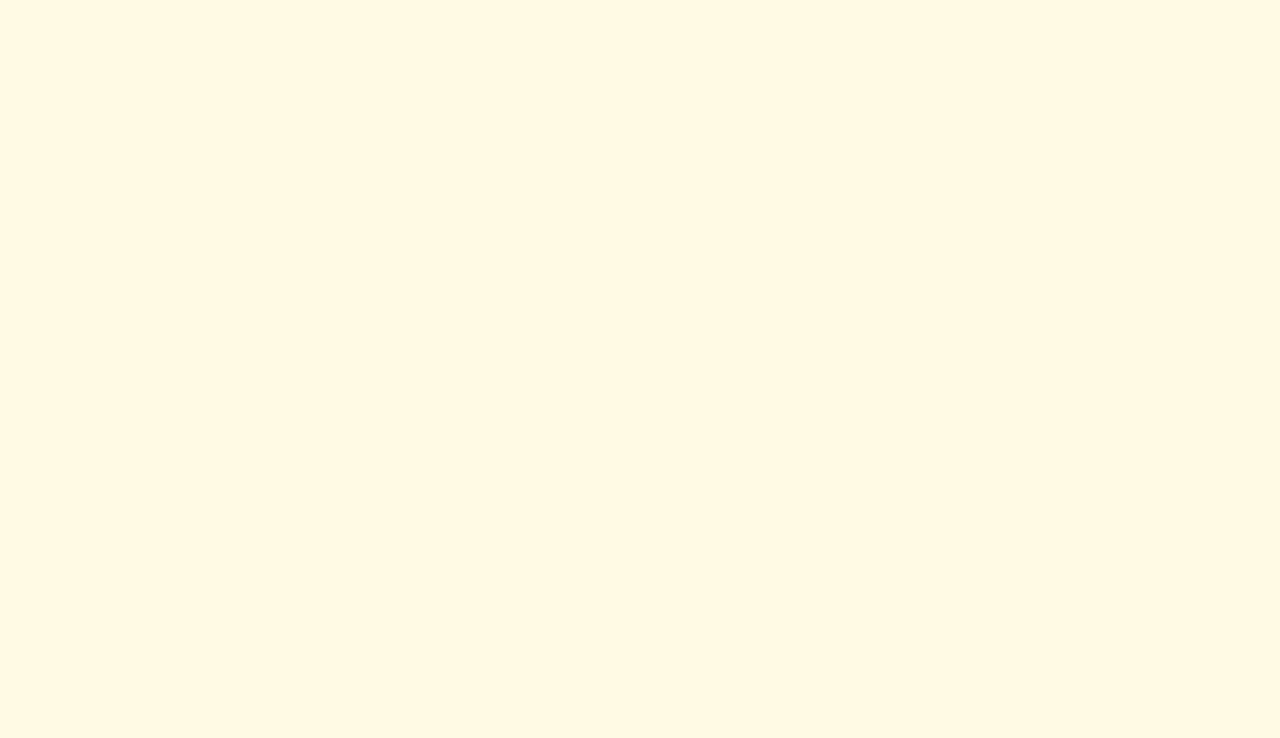
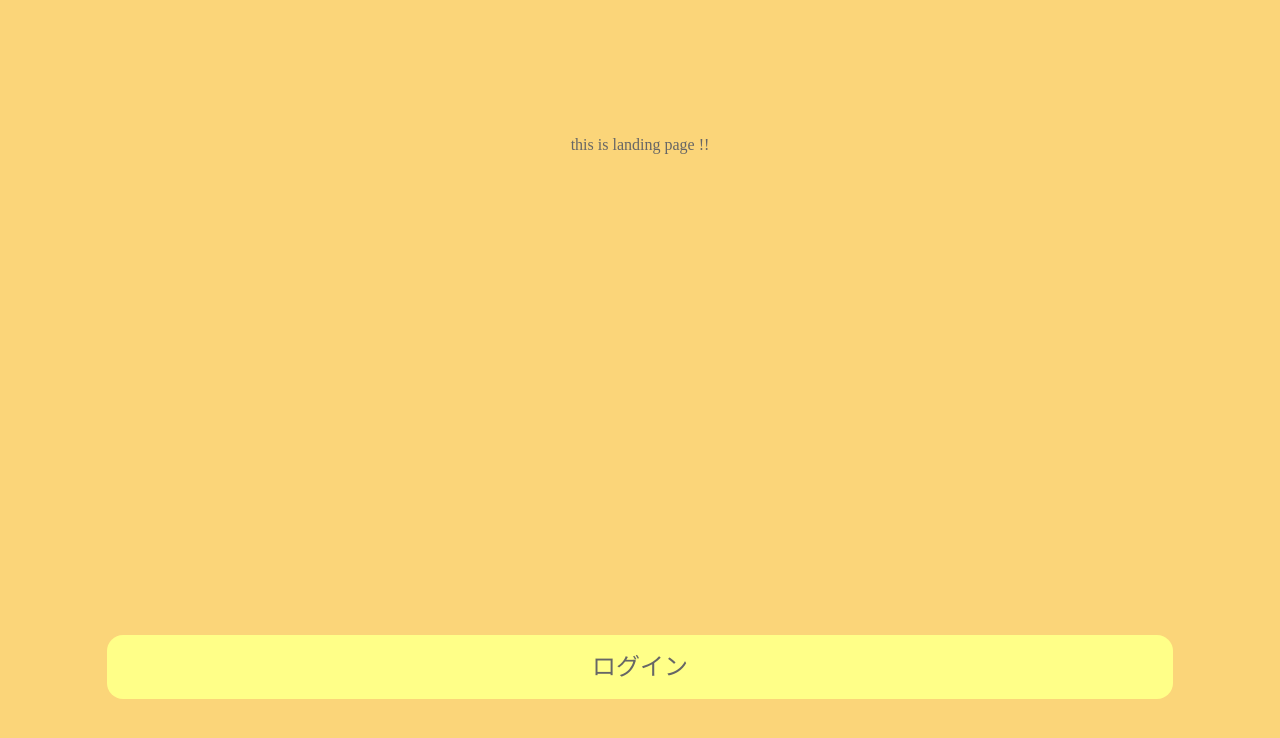
Before and after one commit to yumekiti-archive/PiyoMiru, a React (Create React App) app in the folder web/: page /lp in a window 1280 px wide. Before the commit this address had no page. Shown: the top 738 px of the page. Built offline with nearby package versions, Linux system fonts and the light colour scheme.

Commit message:
`add` lp

```diff
--- a/web/src/App.tsx
+++ b/web/src/App.tsx
@@ -7,6 +7,7 @@ import BusPage from './pages/BusPage';
 import ListPage from './pages/ListPage';
 import UsagePage from './pages/initials/UsagePage';
 import HomePage from './pages/HomePage';
+import LP from './pages/initials/LP';
 
 const App: FC = () => {
   return (
@@ -18,6 +19,7 @@ const App: FC = () => {
         <Route path='/usage' element={<UsagePage />} />
         <Route path='/bus' element={<BusPage />} />
         <Route path='/list' element={<ListPage />} />
+        <Route path='/lp' element={<LP />} />
       </Routes>
     </>
   );
--- /dev/null
+++ b/web/src/pages/initials/LP.tsx
@@ -0,0 +1,21 @@
+import { FC } from 'react';
+
+import FormButton from '../../components/atoms/FormButton';
+
+const LP: FC = () => {
+  return (
+    <div className='h-screen bg-[#FBD579] w-full'>
+      <div className='h-1/6' />
+      <div className='h-3/6 w-full flex items-start justify-center'>
+        this is landing page !!
+      </div>
+      <div className='h-2/6 w-full flex items-center justify-center'>
+        <div className='w-10/12'>
+          <FormButton text='ログイン' />
+        </div>
+      </div>
+    </div>
+  );
+}
+
+export default LP;
```
